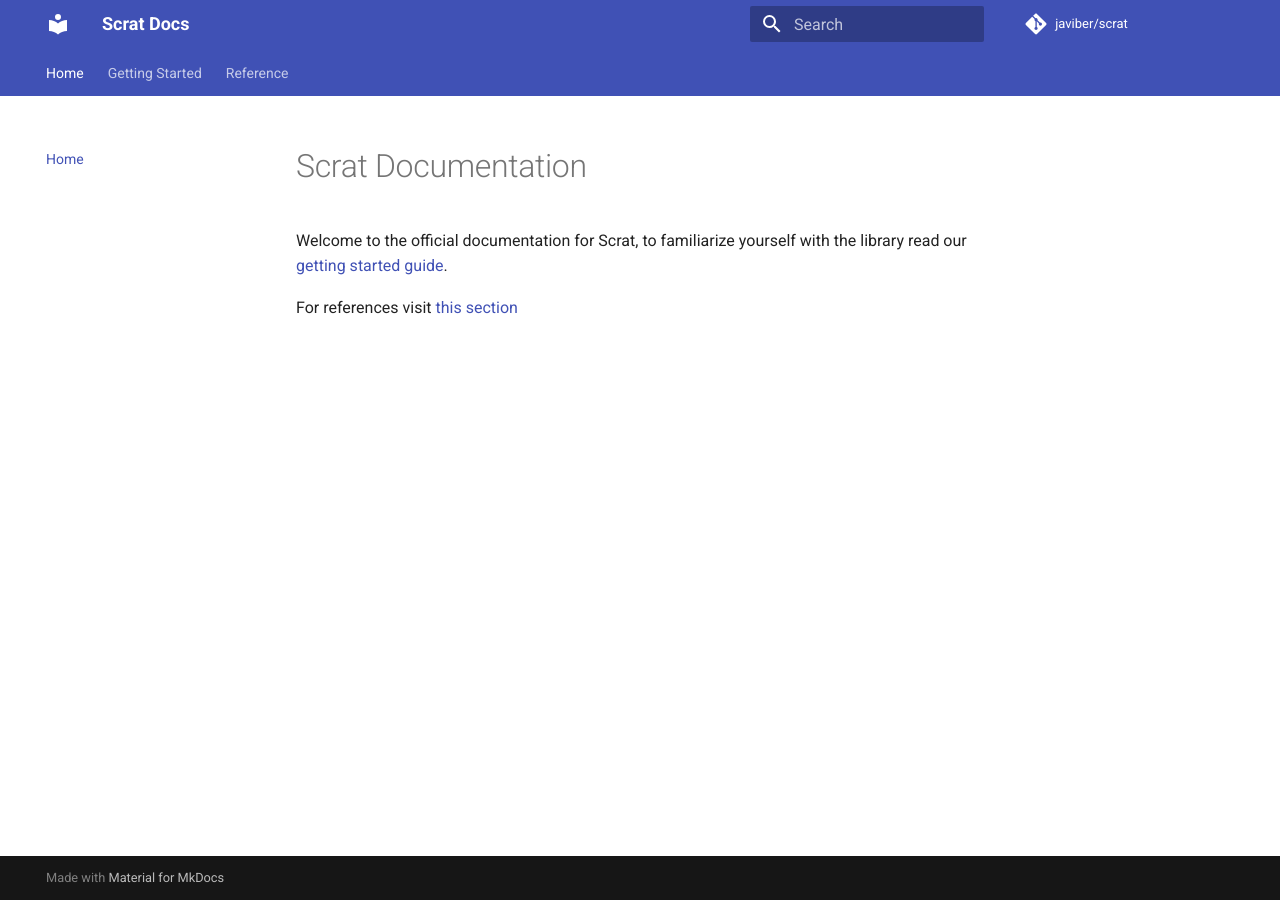
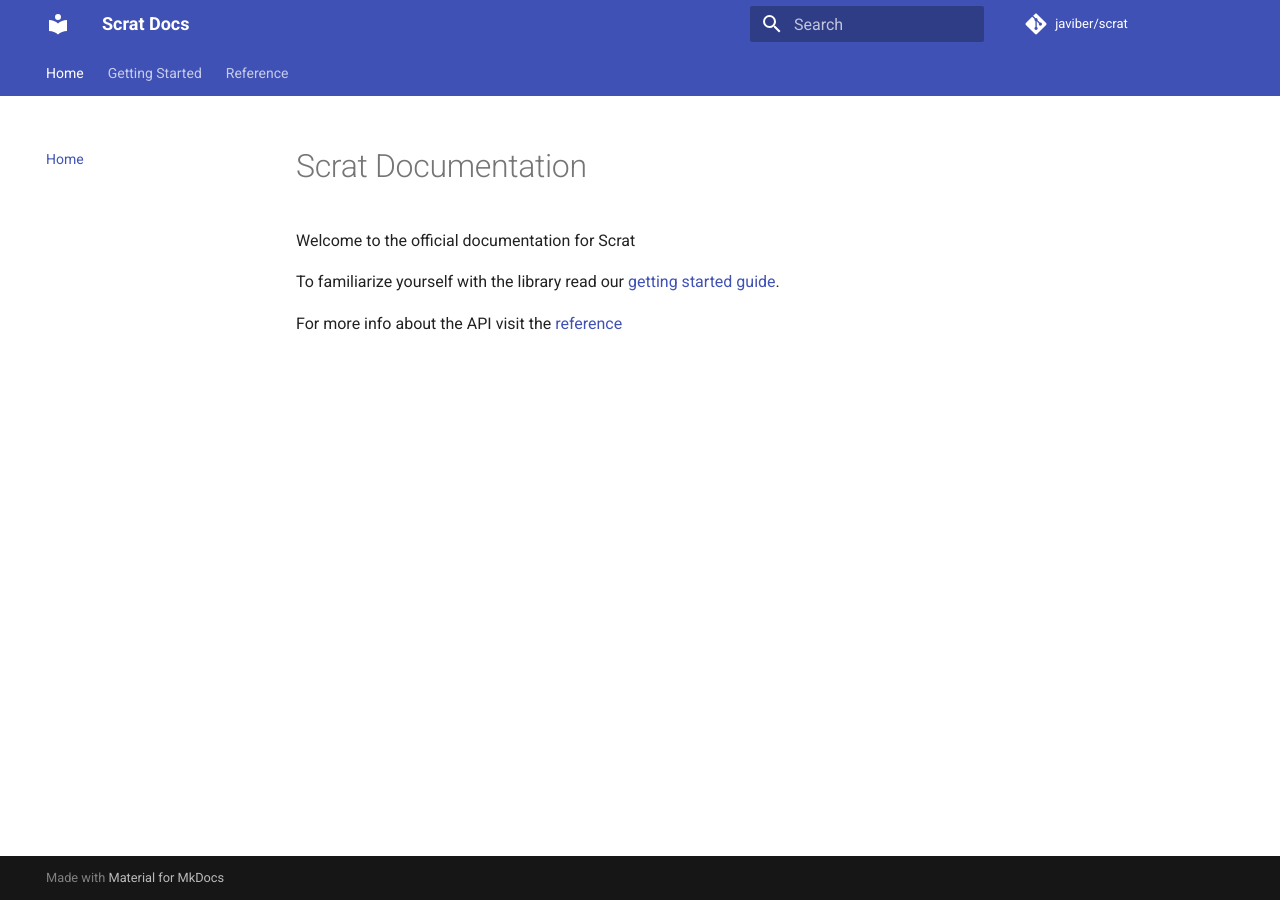
Before and after one commit to javiber/scrat, an MkDocs documentation site: the page built from docs/index.md, in a window 1280 px wide. Built offline with MkDocs 1.6.1 and Material for MkDocs 9.7.7, drawn with Linux system fonts in a browser that asks for light colours; comment, search, counter and statistics services are not loaded; the version menu is left out.

```diff
--- a/docs/index.md
+++ b/docs/index.md
@@ -1,5 +1,7 @@
 # Scrat Documentation
 
-Welcome to the official documentation for Scrat, to familiarize yourself with the library read our [getting started guide](getting_started.md).
+Welcome to the official documentation for Scrat
 
-For references visit [this section](reference/index.md)
+To familiarize yourself with the library read our [getting started guide](getting_started.md).
+
+For more info about the API visit the [reference](reference/index.md)
```
Also changed, not shown: docs/getting_started.md (+31 -35 lines), 1 other file.
